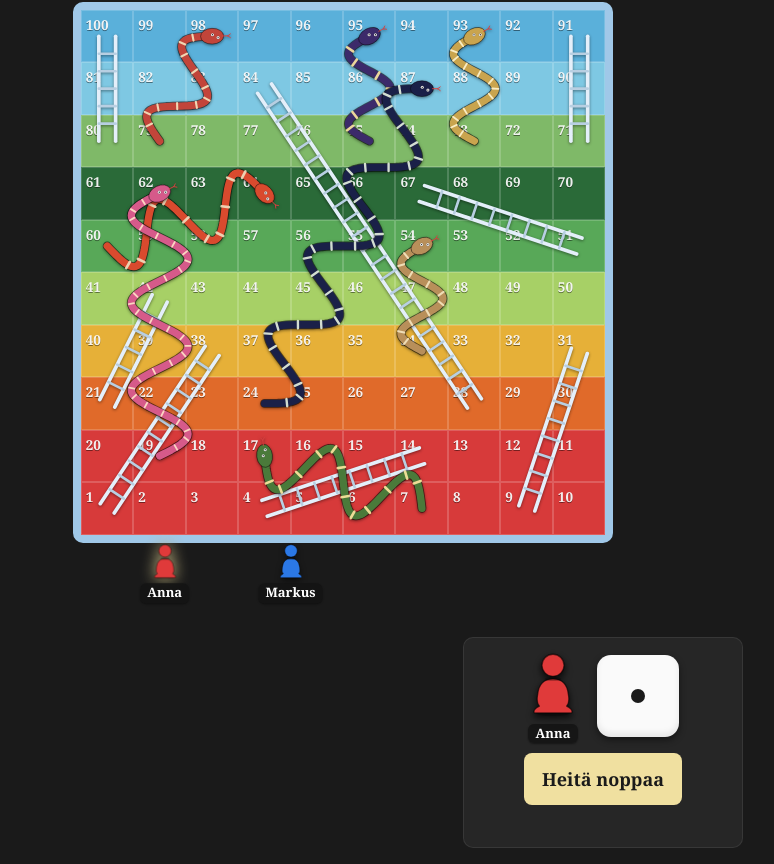
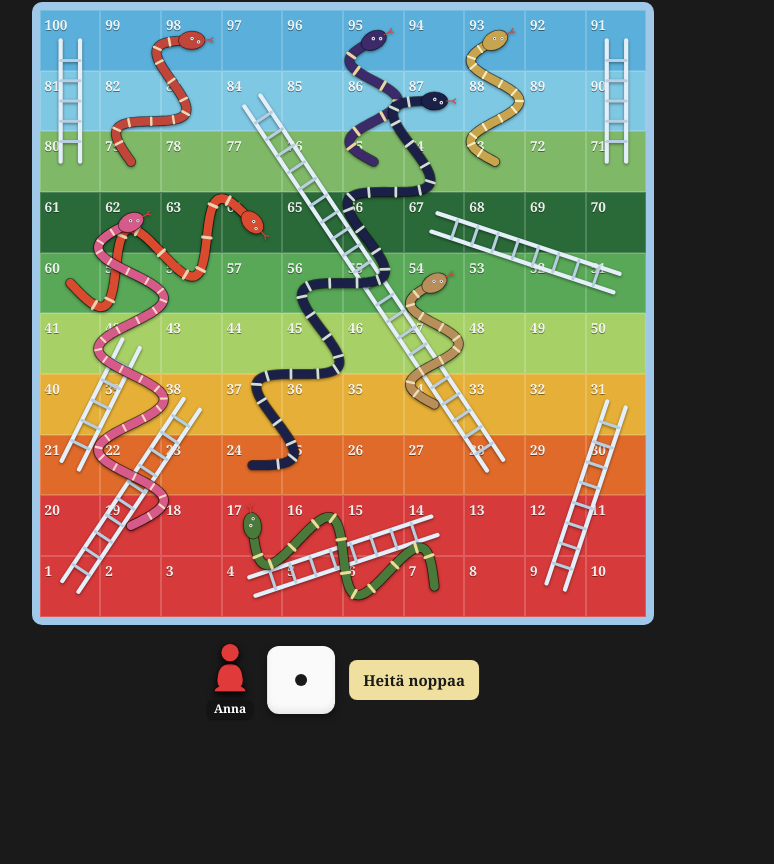
Before and after one commit to mrojala/snakes-and-ladders, a website built with Vite: page index.html in a window 1280 px wide. Both pictures are taken after a click on the button "Aloita peli". Shown: the part 59-923 px from the top of the page, without its empty margins (297-1071 px from the left). After the commit the page ends 812 px from the top, so only its background shows below. Built offline with nearby package versions, Linux system fonts and the light colour scheme.

Commit message:
feat(hud): compact single-row HUD under the board, hide unstarted players
- HUD is now a transparent single-row strip (pawn + dice + roll button)
  absolutely positioned at the bottom-center of the board-frame. Frees
  the viewport so a large window doesn't need a scrollbar.
- Roll button moves inline to the right of the dice; dice gets
  flex-shrink: 0 so it stays square.
- Players at position 0 are simply hidden instead of being drawn in a
  start zone — the active one is shown next to the dice via the turn
  badge, so the board starts empty and only fills as players roll.
- Active player's pawn is always raised to the top of the token layer
  when it's their turn, so they're not occluded when stacked on a
  square with others.

Co-Authored-By: Claude Opus 4.7 (1M context) <noreply@anthropic.com>

```diff
--- a/src/styles.css
+++ b/src/styles.css
@@ -289,12 +289,14 @@ button {
 
 .board-frame {
   position: relative;
-  padding-bottom: 11%;
+  /* Leaves room below the board for the start-zone queue (left) and the
+     HUD (centered). Using % so it scales with board width; 14% of board
+     width ≈ one row's worth of space. */
+  padding-bottom: 14%;
   width: 100%;
-  /* Cap the board width so title + board + gap + HUD fit in the viewport
-     height without a scrollbar. Board-frame height is ~1.11 × its width
-     because of padding-bottom:11%, so width ≤ (100vh − overhead) / 1.11. */
-  max-width: calc((100vh - 200px) / 1.11);
+  /* Cap the board width so title + board + padding fit the viewport height
+     without a scrollbar. Board-frame height is ~1.14 × its width. */
+  max-width: calc((100vh - 90px) / 1.14);
   margin-left: auto;
   margin-right: auto;
 }
@@ -472,37 +474,36 @@ button {
 /* ---------- HUD ---------- */
 
 .hud {
-  width: 280px;
-  max-width: 100%;
-  align-self: flex-end;          /* dice + roll bottom-right of the column */
+  position: absolute;
+  left: 50%;
+  bottom: 0;
+  transform: translateX(-50%);
   display: flex;
   flex-direction: column;
   align-items: center;
-  gap: 10px;
-  padding: 12px 16px;
-  background: #262626;
-  border-radius: 10px;
-  border: 1px solid rgba(255, 255, 255, 0.08);
+  gap: 2px;
+  padding: 0;
 }
 
 .hud-row {
   display: flex;
   flex-direction: row;
   align-items: center;
-  justify-content: center;
-  gap: 18px;
+  gap: 14px;
 }
 
 .turn-badge {
   display: flex;
   flex-direction: column;
   align-items: center;
-  gap: 6px;
+  gap: 4px;
+  flex-shrink: 0;
 }
 
 .turn-pawn {
-  width: 52px;
-  height: 68px;
+  width: 42px;
+  height: 56px;
+  flex-shrink: 0;
   filter: drop-shadow(0 3px 3px rgba(0, 0, 0, 0.45));
 }
 
@@ -512,8 +513,8 @@ button {
 }
 
 .turn-name {
-  padding: 2px 8px;
-  font-size: 13px;
+  padding: 2px 7px;
+  font-size: 12px;
   font-weight: 600;
   line-height: 1.2;
   background: rgba(20, 20, 20, 0.88);
@@ -525,10 +526,11 @@ button {
 
 .dice {
   position: relative;
-  width: 82px;
-  height: 82px;
+  width: 68px;
+  height: 68px;
+  flex-shrink: 0;
   background: #fafafa;
-  border-radius: 14px;
+  border-radius: 12px;
   box-shadow:
     inset 0 -4px 6px rgba(0, 0, 0, 0.08),
     0 3px 7px rgba(0, 0, 0, 0.45);
@@ -553,22 +555,24 @@ button {
 
 .dice-dot {
   position: absolute;
-  width: 14px;
-  height: 14px;
+  width: 12px;
+  height: 12px;
   background: #1a1a1a;
   border-radius: 50%;
   transform: translate(-50%, -50%);
 }
 
 .roll-button {
-  padding: 14px 18px;
-  font-size: 18px;
+  padding: 10px 14px;
+  font-size: 15px;
   font-weight: 600;
   background: #f0e0a0;
   color: #1a1a1a;
   border: none;
   border-radius: 8px;
   cursor: pointer;
+  white-space: nowrap;
+  flex-shrink: 0;
 }
 
 .roll-button:hover:not(:disabled) {
@@ -581,11 +585,11 @@ button {
 }
 
 .hud-message {
-  min-height: 20px;
+  min-height: 16px;
   color: #f0e0a0;
   font-style: italic;
   text-align: center;
-  font-size: 15px;
+  font-size: 13px;
 }
 
 /* ---------- Win screen ---------- */
--- a/src/ui/game.ts
+++ b/src/ui/game.ts
@@ -47,9 +47,10 @@ export function mountGame(container: HTMLElement, choice: GameChoice, onRestart:
   const hud = createHud(() => {
     if (!busy && !ended) void takeTurn();
   });
+  boardFrame.appendChild(hud.element);
 
   boardColumn.append(title, boardFrame);
-  body.append(boardColumn, hud.element);
+  body.append(boardColumn);
   wrapper.append(body);
   container.appendChild(wrapper);
 
--- a/src/ui/hud.ts
+++ b/src/ui/hud.ts
@@ -40,9 +40,9 @@ export function createHud(onRoll: () => void): Hud {
 
   const row = document.createElement('div');
   row.className = 'hud-row';
-  row.append(turn, dice.element);
+  row.append(turn, dice.element, rollBtn);
 
-  el.append(row, rollBtn, message);
+  el.append(row, message);
 
   return {
     element: el,
--- a/src/ui/tokens.ts
+++ b/src/ui/tokens.ts
@@ -13,11 +13,13 @@ export type TokensLayer = {
   setName: (playerId: number, name: string) => void;
 };
 
+type TokenEntry = { root: HTMLDivElement; label: HTMLSpanElement; position: number };
+
 export function createTokensLayer(specs: readonly TokenSpec[]): TokensLayer {
   const layer = document.createElement('div');
   layer.className = 'tokens-layer';
 
-  const tokens: Array<{ root: HTMLDivElement; label: HTMLSpanElement }> = specs.map((spec, id) => {
+  const tokens: TokenEntry[] = specs.map((spec, id) => {
     const root = document.createElement('div');
     root.className = 'token';
     root.style.setProperty('--token-colour', spec.colour);
@@ -31,30 +33,31 @@ export function createTokensLayer(specs: readonly TokenSpec[]): TokensLayer {
     root.appendChild(label);
 
     layer.appendChild(root);
-    return { root, label };
+    return { root, label, position: 0 };
   });
 
+  // Players that haven't rolled yet (position 0) are simply hidden — they
+  // only appear once they enter square 1. Keeps the board uncluttered.
   function placeAt(playerId: number, position: number): void {
-    const { root } = tokens[playerId];
+    const token = tokens[playerId];
+    token.position = position;
+    const { root } = token;
     if (position === 0) {
-      // Cluster in the left half of the area below the board.
-      const slots = specs.length;
-      const slotWidth = 48 / Math.max(slots, 1);
-      root.style.left = `${4 + playerId * slotWidth + slotWidth / 2}%`;
-      root.style.top = `106%`;
-      root.style.setProperty('--offset-x', `0px`);
-      root.style.setProperty('--offset-y', `0px`);
-    } else {
+      root.style.display = 'none';
+      return;
+    }
+    root.style.display = '';
     const { xPct, yPct } = boardPercent(position);
     root.style.left = `${xPct}%`;
     root.style.top = `${yPct}%`;
     const { dx, dy } = clusterOffset(playerId, specs.length);
     root.style.setProperty('--offset-x', `${dx}px`);
     root.style.setProperty('--offset-y', `${dy}px`);
+    raiseToTop(playerId);
   }
-    // Re-append so the most recently moved token is the last DOM child,
-    // which puts it on top when multiple tokens share a square.
-    layer.appendChild(root);
+
+  function raiseToTop(playerId: number): void {
+    layer.appendChild(tokens[playerId].root);
   }
 
   async function animatePath(playerId: number, path: number[], stepMs = 180): Promise<void> {
@@ -76,6 +79,7 @@ export function createTokensLayer(specs: readonly TokenSpec[]): TokensLayer {
     tokens.forEach(({ root }, id) => {
       root.classList.toggle('token--active', id === playerId);
     });
+    if (playerId !== null) raiseToTop(playerId);
   }
 
   function setName(playerId: number, name: string): void {
```
Lines whose indentation alone changed are shown as unchanged.
